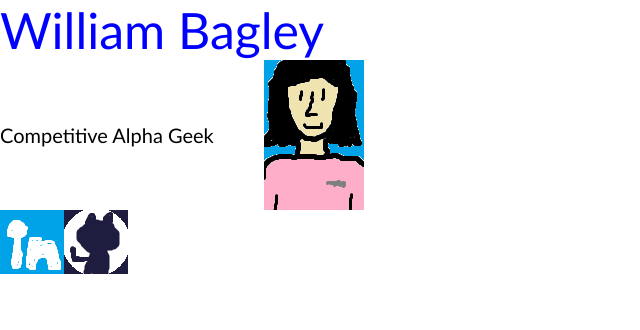
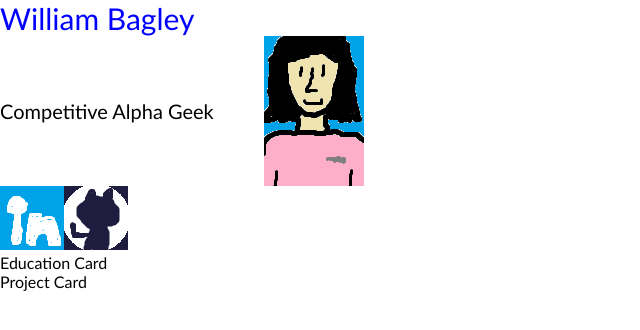
Before and after one commit to wbagley01/wbagley01.github.io, a React (Create React App) app: page / in a window 1280 px wide. Shown: the top 330 px of the page, without its empty margins (0-640 px from the left). Built offline with nearby package versions, Linux system fonts and the light colour scheme.

Commit message:
Adding cards

```diff
--- a/src/App.js
+++ b/src/App.js
@@ -1,11 +1,15 @@
 import logo from './logo.svg';
 import './App.css';
 import NameHeader from './components/header/NameHeader'
+import ProjectCard from './components/projects/ProjectCard';
+import EducationCard from './components/education/EducationCard';
 
 function App() {
   return (
     <div className='App'>
       <NameHeader />
+      <EducationCard />
+      <ProjectCard />
     </div>
   );
 }
--- /dev/null
+++ b/src/components/education/EducationCard.js
@@ -0,0 +1,13 @@
+import React from 'react';
+import App from '../../App'
+import './EducationCard.css'
+
+function EducationCard() {
+    return(
+        <div>
+            Education Card
+        </div>
+    )
+}
+
+export default EducationCard;
--- a/src/components/header/NameHeader.css
+++ b/src/components/header/NameHeader.css
@@ -4,7 +4,7 @@
 
 .Name {
     color: blue;
-    font-size: 50px;
+    font-size: 30px;
 }
 
 .Description {
--- /dev/null
+++ b/src/components/projects/ProjectCard.js
@@ -0,0 +1,13 @@
+import React from 'react';
+import App from '../../App'
+import './ProjectCard.css'
+
+function ProjectCard() {
+    return(
+        <div>
+            Project Card
+        </div>
+    )
+}
+
+export default ProjectCard;
```
Also changed, not shown: src/components/education/EducationCard.css (added), src/components/projects/ProjectCard.css (added).
